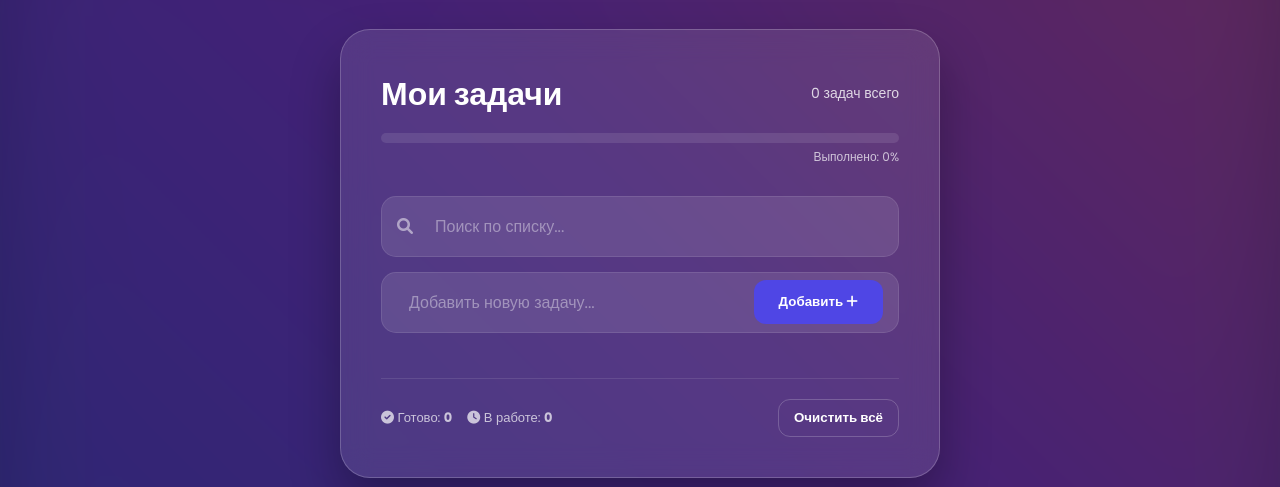
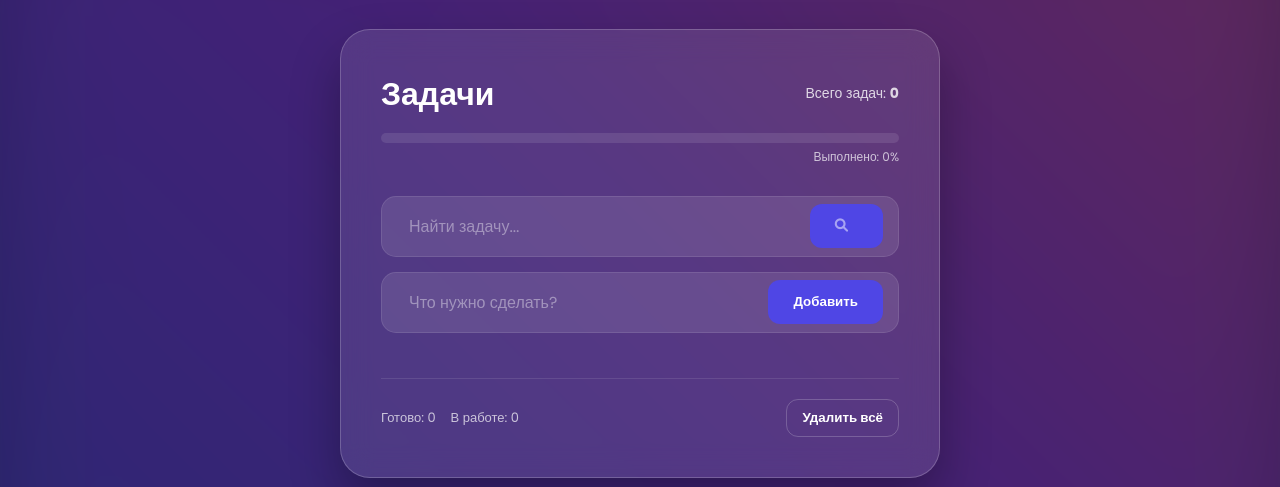
Before and after one commit to voronichAndrew/to-do-list, a plain HTML site: page index.html in a window 1280 px wide. Shown: the part 147-634 px from the top of the page. Drawn offline with Linux system fonts and the light colour scheme.

Commit message:
Update index.html

```diff
--- a/index.html
+++ b/index.html
@@ -3,7 +3,7 @@
 <head>
     <meta charset="UTF-8">
     <meta name="viewport" content="width=device-width, initial-scale=1.0">
-    <title>Ultimate Task Manager</title>
+    <title>Task Manager Pro</title>
     <link rel="stylesheet" href="style.css">
     <link rel="stylesheet" href="https://cdnjs.cloudflare.com/ajax/libs/font-awesome/6.0.0/css/all.min.css">
 </head>
@@ -14,13 +14,10 @@
 <div class="todo-app">
     <header>
         <div class="header-top">
-            <h2 id="greeting">Мои задачи</h2>
-            <div class="stats-text">
-                <span id="total-tasks">0</span> задач всего
-            </div>
+            <h2>Задачи</h2>
+            <div class="stats-text">Всего задач: <b id="total-tasks">0</b></div>
         </div>
 
-        <!-- Прогресс-бар -->
         <div class="progress-container">
             <div class="progress-bar" id="progress-bar"></div>
         </div>
@@ -29,31 +26,32 @@
         </div>
     </header>
 
-    <!-- Поле поиска -->
+    <!-- Поиск с кнопкой -->
     <div class="search-row">
-        <i class="fas fa-search"></i>
-        <input type="text" id="search-input" placeholder="Поиск по списку..." onkeyup="searchTasks()">
+        <input type="text" id="search-input" placeholder="Найти задачу...">
+        <button onclick="searchTasks()" class="search-btn">
+            <i class="fas fa-search"></i>
+        </button>
     </div>
 
     <!-- Поле ввода -->
     <div class="input-row">
-        <input type="text" id="input-box" placeholder="Добавить новую задачу...">
-        <button onclick="addTask()">Добавить <i class="fas fa-plus"></i></button>
+        <input type="text" id="input-box" placeholder="Что нужно сделать?">
+        <button onclick="addTask()">Добавить</button>
     </div>
 
-    <!-- Список задач -->
     <div class="list-wrapper">
         <ul id="list-container">
-            <!-- Задачи появятся здесь -->
+            <!-- Сюда будут добавляться задачи -->
         </ul>
     </div>
 
     <div class="footer">
         <div class="detailed-stats">
-            <span><i class="fas fa-check-circle"></i> Готово: <b id="done-count">0</b></span>
-            <span><i class="fas fa-clock"></i> В работе: <b id="pending-count">0</b></span>
+            <div class="stat-box">Готово: <span id="done-count">0</span></div>
+            <div class="stat-box">В работе: <span id="pending-count">0</span></div>
         </div>
-        <button class="clear-btn" onclick="clearAll()">Очистить всё</button>
+        <button class="clear-btn" onclick="clearAll()">Удалить всё</button>
     </div>
 </div>
 
```
